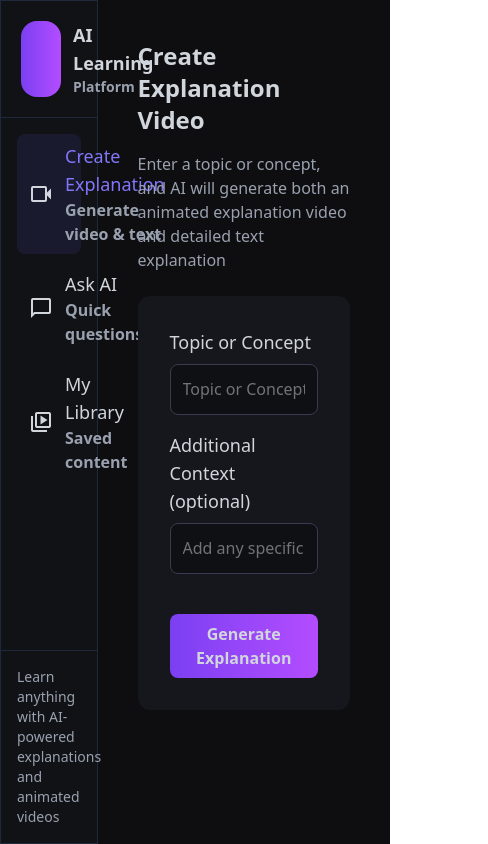
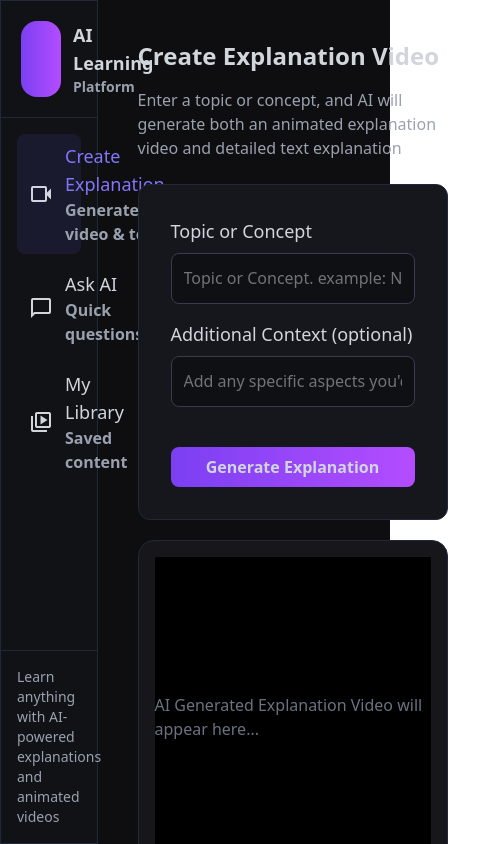
Before and after one commit to adiachar/AILearn, a React (Vite) app in the folder frontend/: page / in a window 390 px wide. Shown: the whole page, 488 px wide, since content can reach past the window. Built offline with nearby package versions, Linux system fonts and the light colour scheme; some icons are missing.

Commit message:
Added frontend loading effects

```diff
--- a/frontend/src/components/CreateVideo.jsx
+++ b/frontend/src/components/CreateVideo.jsx
@@ -1,12 +1,34 @@
-import {useState} from 'react'
+import {useEffect, useState} from 'react'
 import axios from 'axios'
 import ReactMarkdown from "react-markdown"
+import TryIcon from '@mui/icons-material/Try';
+import AnimationIcon from '@mui/icons-material/Animation';
+import LibraryAddIcon from '@mui/icons-material/LibraryAdd';
+
+const loadingMessages = [
+  "Loading...",
+  "Analyzing your topic deeply… 🧠",
+  "Generating knowledge graph… 🔍",
+  "Transforming concepts into visuals… 🎨",
+  "Building smooth animation layers… 🧩",
+  "Optimizing motion curves and timing… ⏱️",
+  "Adding realistic lighting and depth… 💡",
+  "Syncing narration with visuals… 🎙️",
+  "Rendering AI-generated frames… 🧬",
+  "Assembling video timeline… 🪄",
+  "Finalizing transitions and effects… ✨",
+  "Compressing and exporting your animation… 📦",
+  "Almost there — polishing the visuals… 🧹",
+  "Something went wrong...",
+  "Trying again..."
+];
 
 export default function CreateVideo() {
   const [topic, setTopic] = useState('')
   const [addContext, setAddContext] = useState('')
   const [aiResponse, setAiResponse] = useState({})
   const [loading, setLoading] = useState(false)
+  const [dummyLoadingText, setDummyLoadingText] = useState('');
 
 
   const generateVideo = async () => {
@@ -36,11 +58,30 @@ export default function CreateVideo() {
     }
   }
 
+  useEffect(() => {
+    let i = 0
+    let interval
+    if(loading) {
+      interval = setInterval(() => {
+        if(i >= loadingMessages.length) {
+          i = 0
+        }
+        setDummyLoadingText(loadingMessages[i++])
+      }, 3000)
+    } else {
+      if(interval) {
+        clearInterval(interval)
+      }
+    }
+  }, [loading])
+
   return (
     <div className='h-full flex-1 p-10 text-gray-300 overflow-auto'>
       <h2 className="text-2xl font-semibold mb-4">Create Explanation Video</h2>
       <p className="text-gray-400 mb-6">Enter a topic or concept, and AI will generate both an animated explanation video and detailed text explanation</p>
-      <div className="w-full mx-auto bg-[#15171c] p-8 rounded-xl flex flex-col gap-4">
+      <div className="w-full flex gap-3 flex-col lg:flex-row md:flex-row">
+        <div className='left'>
+          <div className="w-full mx-auto bg-[#15171c] p-8 rounded-xl flex flex-col gap-4 border border-gray-800">
 
             <label className="block font-medium text-lg" htmlFor="topic">
               Topic or Concept
@@ -62,28 +103,90 @@ export default function CreateVideo() {
               />
             </label>
 
-
             <button
               onClick={generateVideo}
-          className="mt-6 w-full py-2 rounded-lg bg-linear-to-r from-[#7B3FF2] to-[#B44CFF] font-semibold hover:from-[#8F50FF] hover:to-[#C05FFF]"
+              className="mt-6 w-full py-2 rounded-lg bg-linear-to-r from-[#7B3FF2] to-[#B44CFF] font-semibold hover:from-[#8F50FF] hover:to-[#C05FFF] flex justify-center items-center"
             >
-         {!loading ? 'Generate Explanation' : 'Generating...'}
+            {!loading ? 'Generate Explanation' :
+              <div className='flex justify-center items-center gap-3 animate-pulse'>
+                Generating...
+                <div class="w-5 h-5 rounded-full border-4 border-t-transparent border-gray-300 animate-spin"></div>
+              </div>}
             </button>
           </div>
 
-      {aiResponse && aiResponse.videoUrl && <div className='mt-5 p-4 border border-gray-800 rounded-2xl flex flex-col gap-7 bg-[#17171b]'>
-        <video
+          <div className='mt-5 p-4 border border-gray-800 rounded-2xl flex flex-col gap-7 bg-[#17171b]'>
+            {aiResponse && aiResponse.videoUrl ? <video
               src={aiResponse.videoUrl}
               controls
               className="max-w-full rounded-2xlborder-violet-700/50"
             >
               Your browser does not support the video tag.
-        </video>
-        <div className='p-4 border border-gray-800 rounded'>
-          <ReactMarkdown>{aiResponse.description}</ReactMarkdown>
+            </video> :
+              <div className='w-full min-h-80 bg-black flex items-center justify-center'>
+                {!loading ? <h1 className='text-gray-500'>AI Generated Explanation Video will appear here...</h1> : <h1 className='animate-pulse text-gray-500'>{dummyLoadingText}</h1>}
+              </div>}
+            <div className='p-4 bg-[#0e0e11] rounded'>
+              {aiResponse.description ? <ReactMarkdown>{aiResponse.description}</ReactMarkdown> : loading ? <h1 className='animate-pulse text-gray-500'>Generating Explanation...</h1> : <h1 className='text-gray-500'>Explanations</h1>}
             </div>
           </div>
-      }
+        </div>
+
+        <div className="right max-w-1/2 px-6 text-gray-300 flex flex-col gap-5">
+          <div className="text-center bg-[#15171c] p-6 rounded-xl border border-gray-800">
+            <h2 className="text-3xl font-bold mb-4">
+              About Our Platform
+            </h2>
+            <p className="text-gray-400 text-lg leading-relaxed text-start">
+              Our platform empowers creators to generate AI-based explanations and videos
+              effortlessly. Whether you’re a student, teacher, or professional, you can
+              easily create, manage, and share your own learning content — all in one
+              place.
+            </p>
+          </div>
+
+          <div className="flex flex-col gap-3 bg-[#15171c] rounded border border-gray-800 p-6">
+            {/* Step 1 */}
+            <div className="p-8 rounded-2xl hover:bg-black transition border border-gray-800 flex flex-col">
+              <div className='flex gap-3 items-center'>
+                <TryIcon
+                  style={{fontSize: "2rem"}}
+                  className="text-indigo-400"/>
+                <h3 className="text-2xl font-semibold mb-2">Write Your Topic</h3>
+              </div>
+                <p className="text-gray-400">
+                  Enter any concept or question. The AI analyzes your input and prepares a detailed explanation.
+                </p>
+            </div>
+
+            {/* Step 2 */}
+            <div className="p-8 rounded-2xl hover:bg-black transition border border-gray-800 flex flex-col">
+              <div className='flex gap-3 items-center'>
+                  <AnimationIcon
+                  style={{fontSize: "2rem"}}
+                  className="text-indigo-400"/>
+                <h3 className="text-2xl font-semibold mb-2">Watch Animations</h3>
+              </div>
+                <p className="text-gray-400">
+                  Get a clear, visually engaging animated explanation created by AI — bringing your topic to life.
+                </p>
+            </div>
+
+            {/* Step 3 */}
+            <div className="p-8 rounded-2xl hover:bg-black transition border border-gray-800 flex flex-col">
+              <div className='flex gap-3 items-center'>
+                <LibraryAddIcon
+                  style={{fontSize: "2rem"}}
+                  className="text-indigo-400"/>
+                <h3 className="text-2xl font-semibold mb-2">Save to Library</h3>
+              </div>
+                <p className="text-gray-400">
+                  Store your generated videos and revisit them anytime in your personal library. You can also just ask for AI explanations without video using the
+                </p>
+            </div>
+          </div>
+        </div>
+      </div>
     </div>
   )
 }
```
Also changed, not shown: 1 other file (tests, documents, lock files or other folders). Lines whose indentation alone changed are shown as unchanged.
